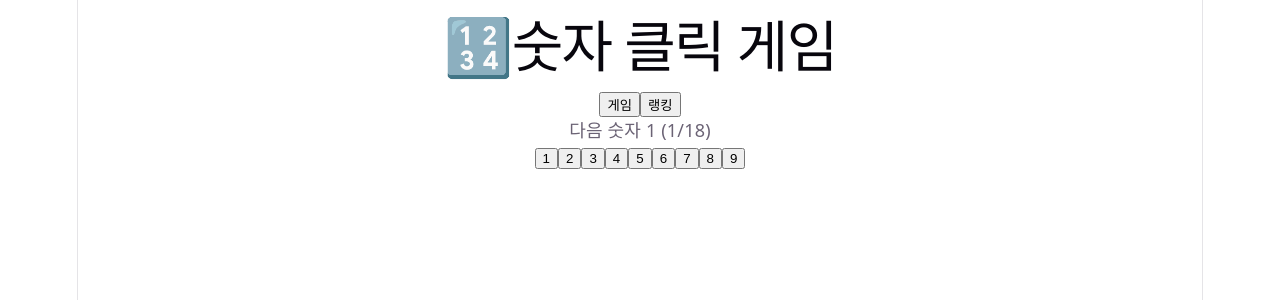
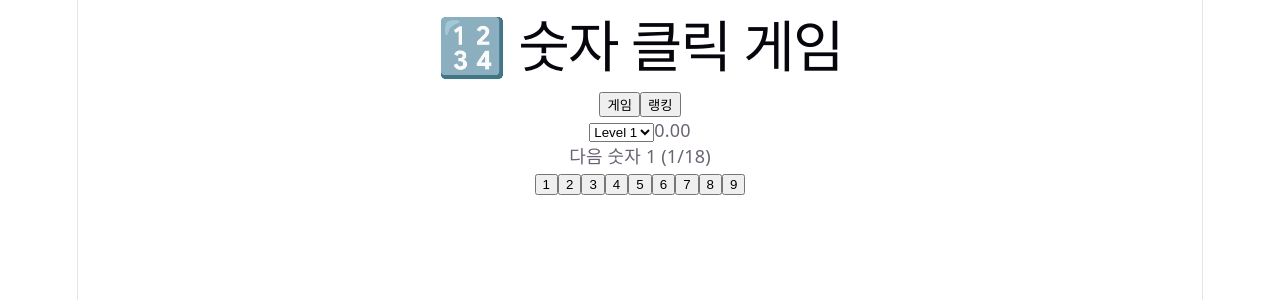
Before and after one commit to 39-play-sopt-web/HanHyeWon, a React (Vite) app in the folder Week2/Homework/: page / in a window 1280 px wide. Shown: the top 300 px of the page. Built offline with nearby package versions, Linux system fonts and the light colour scheme.

Commit message:
feat: 헤더 탭 전환 및 레벨 select, 타이머 영역 구현

```diff
--- a/Week2/Homework/src/App.jsx
+++ b/Week2/Homework/src/App.jsx
@@ -1,11 +1,27 @@
+import { useState } from 'react'
 import './App.css'
 import Header from './components/Header/Header'
 import Game from './components/Game/Game'
+import Ranking from './components/Ranking/Ranking'
+
 function App() {
+
+  const [tab, setTab] = useState('game')
+  const [level, setLevel] = useState(1)
+const [time, setTime] = useState(0)
+
   return (
     <div>
-      <Header />
-      <Game />
+      <Header
+      tab={tab}
+      onTabChange={setTab}
+      level={level}
+      onLevelChange={setLevel}
+      time={time}
+/>
+
+
+      {tab === 'game' ? <Game /> : <Ranking />}
     </div>
   )
 }
--- a/Week2/Homework/src/components/Header/Header.jsx
+++ b/Week2/Homework/src/components/Header/Header.jsx
@@ -1,9 +1,23 @@
-function Header() {
+function Header({ tab, onTabChange, level, onLevelChange, time }) {
   return (
     <header>
-      <h1>🔢숫자 클릭 게임</h1>
-      <button>게임</button>
-      <button>랭킹</button>
+      <h1>🔢 숫자 클릭 게임</h1>
+      <button onClick={() => onTabChange('game')}>게임</button>
+      <button onClick={() => onTabChange('ranking')}>랭킹</button>
+
+      {tab === 'game' && (
+        <div>
+          <select
+            value={level}
+            onChange={(e) => onLevelChange(Number(e.target.value))}
+          >
+            <option value={1}>Level 1</option>
+            <option value={2}>Level 2</option>
+            <option value={3}>Level 3</option>
+          </select>
+          <span>{time.toFixed(2)}</span>
+        </div>
+      )}
     </header>
   )
 }
--- a/Week2/Homework/src/components/Ranking/Ranking.jsx
+++ b/Week2/Homework/src/components/Ranking/Ranking.jsx
@@ -0,0 +1,5 @@
+function Ranking() {
+  return <div>랭킹 보드</div>
+}
+
+export default Ranking
```
